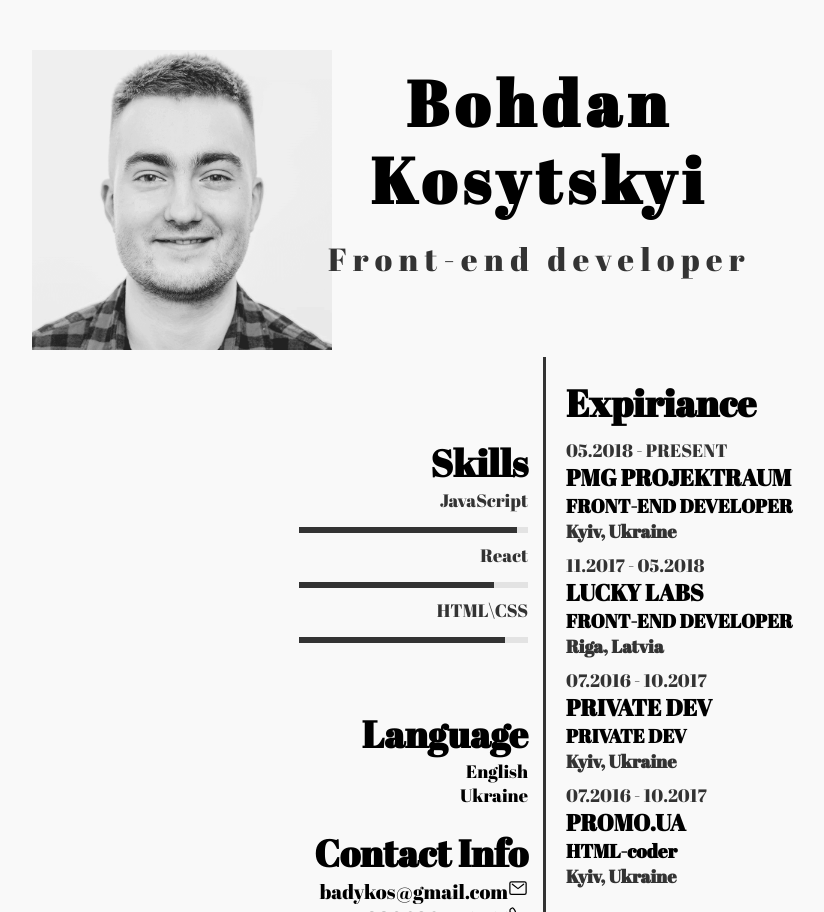
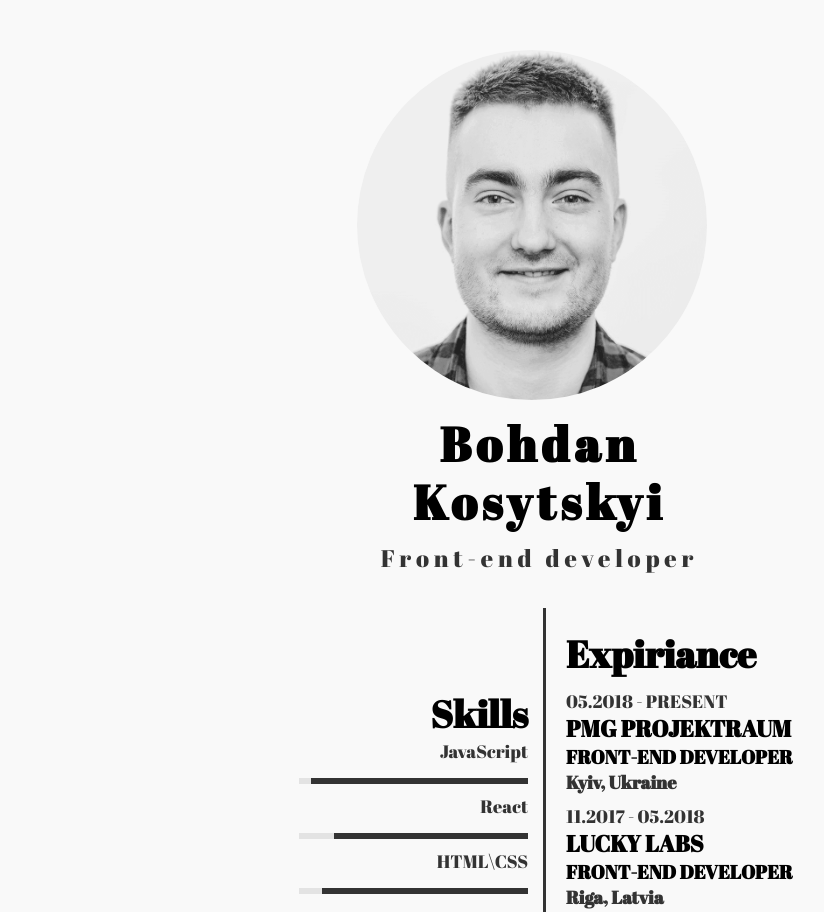
Before and after one commit to dmitryzagorskiy/CV_Bohdan, a plain HTML site: page index.html in a window 1280 px wide. Shown: the top 912 px of the page, without its empty margins (108-932 px from the left). Drawn offline with nearby package versions, Linux system fonts and the light colour scheme.

Commit message:
Change of image

```diff
--- a/style.css
+++ b/style.css
@@ -25,15 +25,13 @@ body
 
 .top
 {
-   position: absolute;
-   height: 100%;
-   width: 300px;
-   /*position: relative;
-   width: 100%;
-   min-width: 280px;
+   width: 100px;
+   position: relative;
+   min-width: 350px;
    border-radius: 50%;
    overflow: hidden;
-   aspect-ratio: 1;*/
+   aspect-ratio: 1;
+   margin: 0 auto;
 }
 
 img
@@ -42,18 +40,8 @@ img
    width: 100%;
    background-color: #fff;
    top: 0;
-   margin: 0 auto;
 }
 
-/*.faceImg
-{
-   position: absolute;
-   top: 0;
-   left: 0;
-   width: 100%;
-   height: 100%;
-   object-fit: cover;
-}*/
 .about
 {
    font-size: 20px;
@@ -71,7 +59,7 @@ img
 
 .profileText h3
 {
-   font-size: 4em;
+   font-size: 3em;
    letter-spacing: 0.1em;
    line-height: 1.2em;
    font-weight: 600;
@@ -95,7 +83,7 @@ img
    min-height: 600px;
    padding: 300px 50px 40px 80px;
    font-size: 2em;
-   padding-top: 50px;
+   padding-top: 10px;
 }
 
 .leftSide
@@ -156,7 +144,8 @@ img
    height: 6px;
    margin-top: 15px;
    margin-bottom: 10px;
-   display: block;
+   display: flex;
+   justify-content: flex-end;
    overflow: hidden;
 }
 
@@ -237,8 +226,8 @@ h4
 .language p
 {
    font-size: 18px;
-   display:flex;
-   justify-content: flex-end
+   display: flex;
+   justify-content: flex-end;
 }
 
 h3
```
